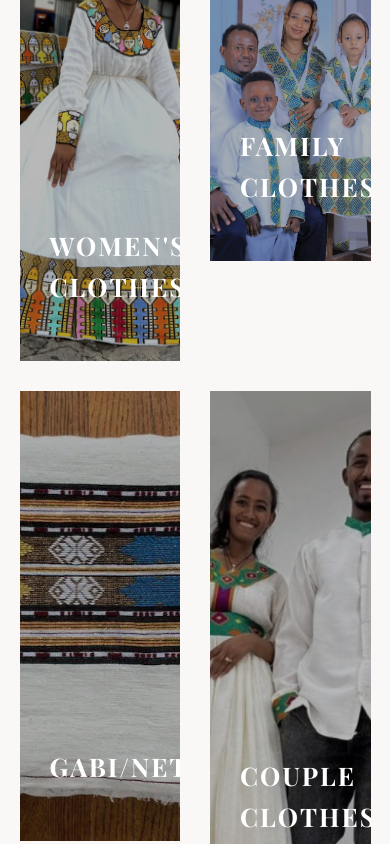
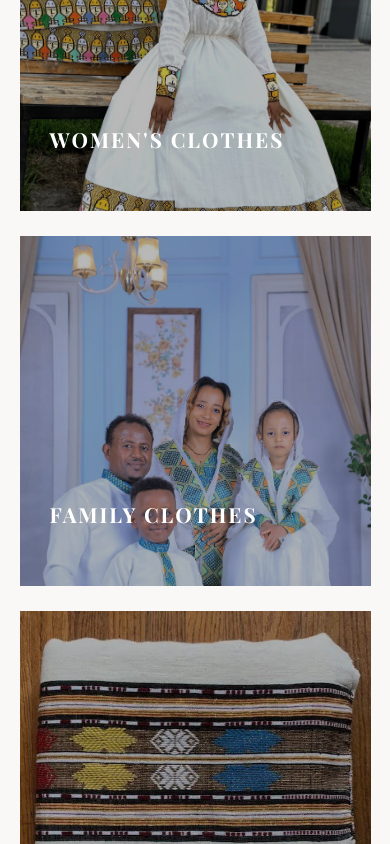
Before and after one commit to Habtewold-D/ClothShop, a React (Create React App) app in the folder frontend/: page / in a window 390 px wide. Shown: the part 1220-2064 px from the top of the page. Built offline with nearby package versions, Linux system fonts and the light colour scheme; a web font is replaced by a local one.

Commit message:
feat: Implement ScrollToTop component, enhance home page mosaic grid responsiveness, adjust header sidebar styling, update shop loading messages, and remove unused admin state from App.js.

```diff
--- a/frontend/src/App.js
+++ b/frontend/src/App.js
@@ -1,5 +1,5 @@
 // src/App.js
-import React, { useState, useEffect } from 'react';
+import React from 'react';
 import { BrowserRouter as Router, Route, Routes } from 'react-router-dom';
 import Header from './components/Header';
 import Home from './pages/Home';
@@ -9,18 +9,12 @@ import Contact from './pages/Contact';
 import AdminLogin from './pages/AdminLogin';
 import './styles/global.css';  // Global styles
 import Footer from './components/Footer';
+import ScrollToTop from './components/ScrollToTop';
 
 const App = () => {
-  const [isAdmin, setIsAdmin] = useState(false);
-  useEffect(() => {
-    setIsAdmin(!!localStorage.getItem('adminToken'));
-  }, []);
-  const handleLogout = () => {
-    localStorage.removeItem('adminToken');
-    window.location.reload();
-  };
   return (
     <Router>
+      <ScrollToTop />
       <div className="app-flex-wrapper">
         <Header />
         <div className="main-content">
--- a/frontend/src/components/Header.css
+++ b/frontend/src/components/Header.css
@@ -151,14 +151,14 @@
     /* Anchor exactly to header bottom */
     right: 0;
     /* Flush to the right edge */
-    width: 250px;
+    width: 180px;
     background: rgba(0, 0, 0, 0.95);
     backdrop-filter: blur(15px);
     border-left: 1px solid rgba(212, 175, 55, 0.3);
     border-bottom: 1px solid rgba(212, 175, 55, 0.3);
     border-bottom-left-radius: 8px;
     /* Round only the inner corner */
-    padding: 30px;
+    padding: 25px 30px;
     z-index: 1001;
     text-align: right;
     box-shadow: -10px 15px 50px rgba(0, 0, 0, 0.6);
--- /dev/null
+++ b/frontend/src/components/ScrollToTop.js
@@ -0,0 +1,14 @@
+import { useEffect } from 'react';
+import { useLocation } from 'react-router-dom';
+
+const ScrollToTop = () => {
+    const { pathname } = useLocation();
+
+    useEffect(() => {
+        window.scrollTo(0, 0);
+    }, [pathname]);
+
+    return null;
+};
+
+export default ScrollToTop;
--- a/frontend/src/pages/Home.css
+++ b/frontend/src/pages/Home.css
@@ -249,14 +249,27 @@
     opacity: 1;
 }
 
-@media (max-width: 1024px) {
+@media (max-width: 768px) {
     .mosaic-grid {
         grid-template-columns: repeat(2, 1fr);
+        gap: 20px;
+    }
+}
+
+@media (max-width: 480px) {
+    .mosaic-grid {
+        grid-template-columns: 1fr;
+        gap: 25px;
     }
 
-    .card-variant-2,
-    .card-variant-3 {
-        margin-top: 0;
+    .mosaic-card {
+        height: 350px !important;
+        /* Uniform height for mobile stack */
+        margin-top: 0 !important;
+    }
+
+    .mosaic-title {
+        font-size: 1.3rem;
     }
 }
 
--- a/frontend/src/pages/Shop.js
+++ b/frontend/src/pages/Shop.js
@@ -182,9 +182,9 @@ const Shop = () => {
       {loading ? (
         <div className="loading-skeleton">
           <div className="ethiopian-spinner"></div>
-          <p className="brand-font" style={{ fontSize: '0.9rem', opacity: 0.8, letterSpacing: '2px' }}>Curating Masterpieces...</p>
+          <p className="brand-font" style={{ fontSize: '0.9rem', opacity: 0.8, letterSpacing: '2px' }}>Unveiling Collections...</p>
           <p className="cold-start-note" style={{ fontSize: '0.7rem', opacity: 0.5, marginTop: '8px', fontStyle: 'italic' }}>
-            Waking up the atelier. Thank you for your patience.
+            Preparing your curated experience.
           </p>
         </div>
       ) : (
```
Also changed, not shown: frontend/public/assets/images/Bernos.png (deleted).
